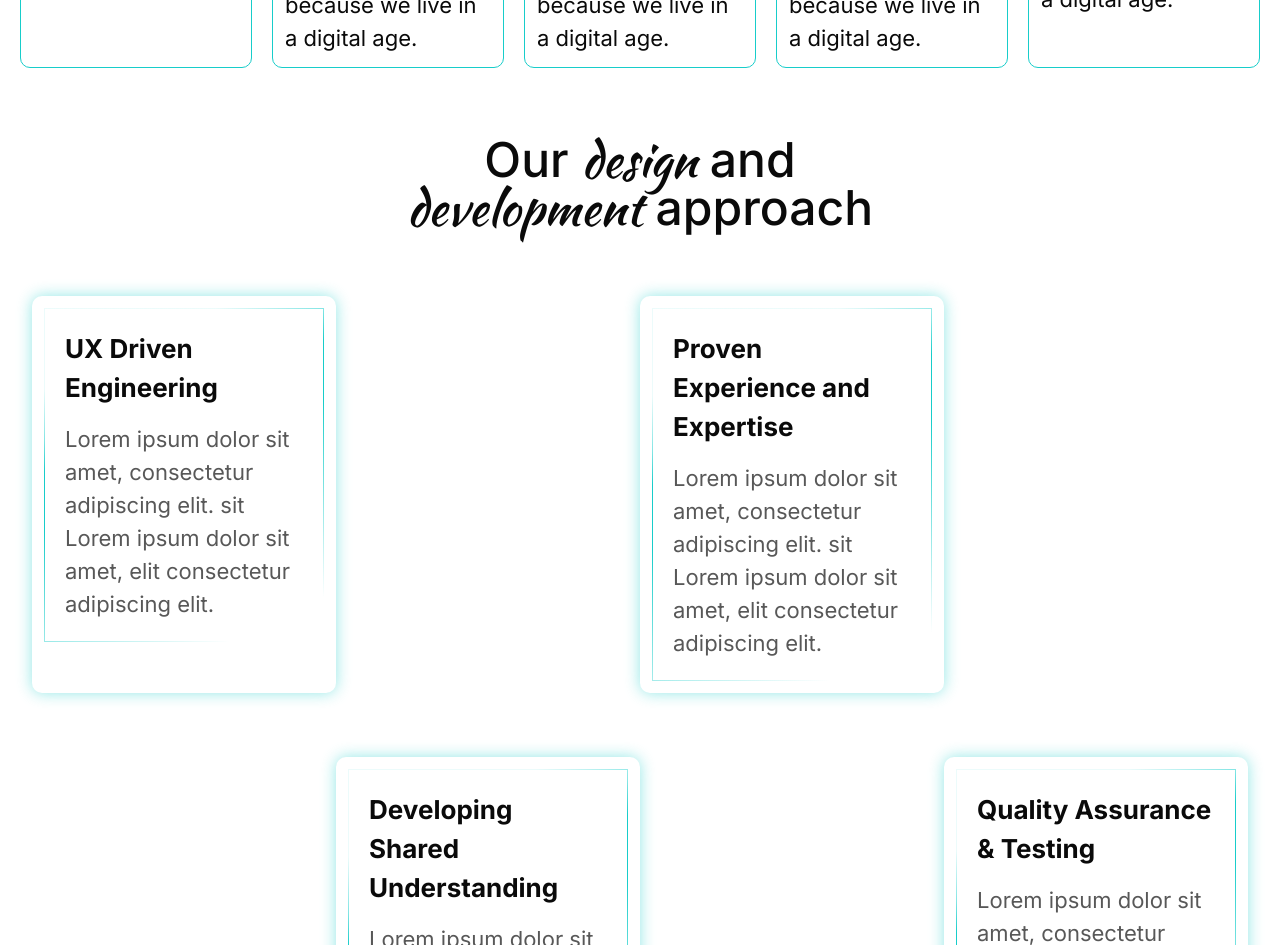
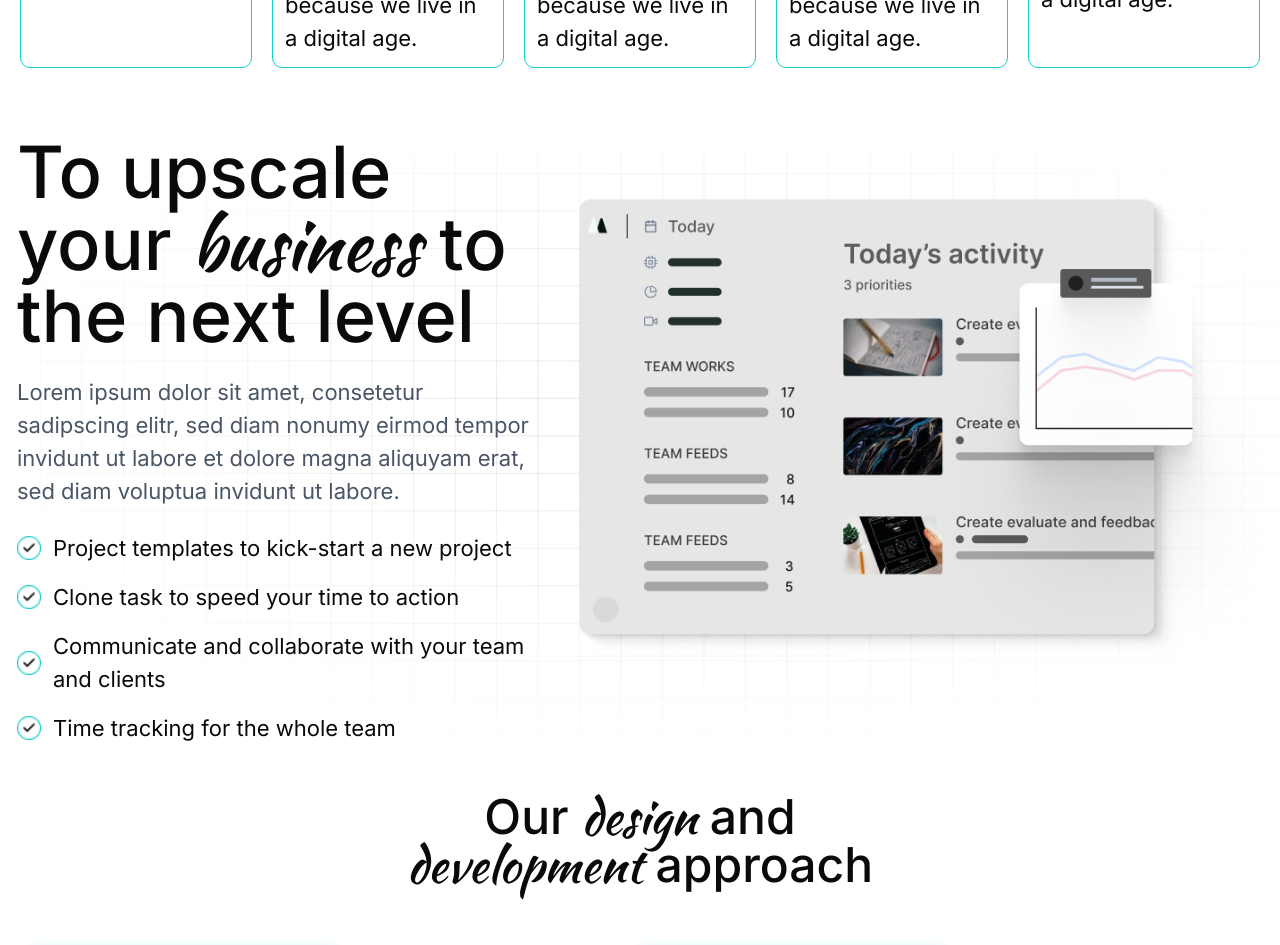
Before and after one commit to Roshen-Perera/ceylon-developers-portfolio, a Next.js app: page / in a window 1280 px wide. Shown: the part 1360-2305 px from the top of the page. Built offline with nearby package versions, Linux system fonts and the light colour scheme.

Commit message:
Add Why component import to Home page

```diff
--- a/app/page.tsx
+++ b/app/page.tsx
@@ -14,6 +14,7 @@ import ServiceCarousel from "@/components/serviceCarousel";
 import Services from "@/components/Services";
 import VerticalTextSlider from "@/components/slider";
 import TechStack from "@/components/techStack";
+import Why from "@/components/Why";
 import { MoveRight } from "lucide-react";
 import Image from "next/image";
 
@@ -27,6 +28,7 @@ export default function Home() {
         <HeroSection/>
       </div>
       <Services/>
+      <Why/>
       <div className="flex flex-col items-center justify-center mt-12">
         <div className="text-center mb-8">
           <p className="text-5xl font-medium">
```
